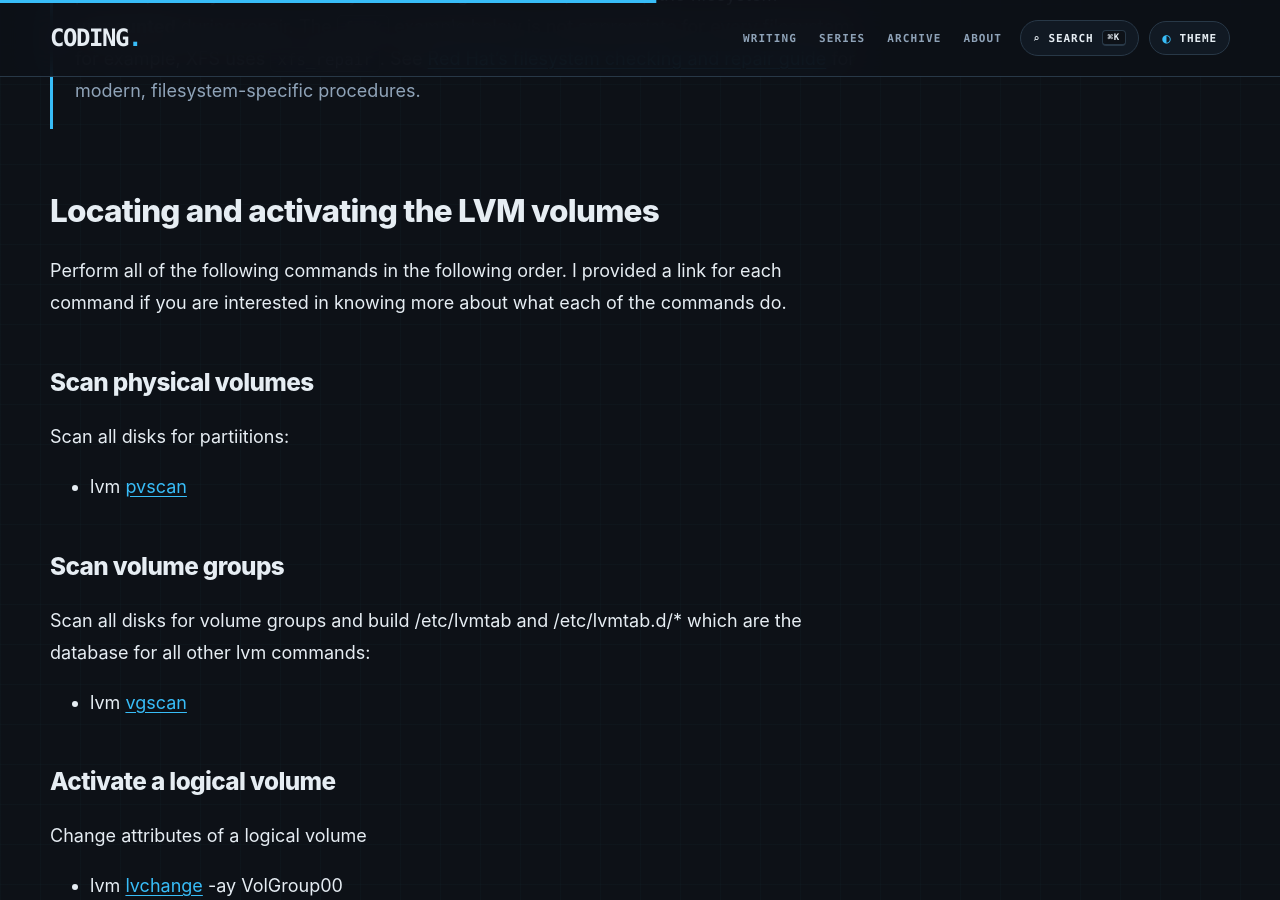
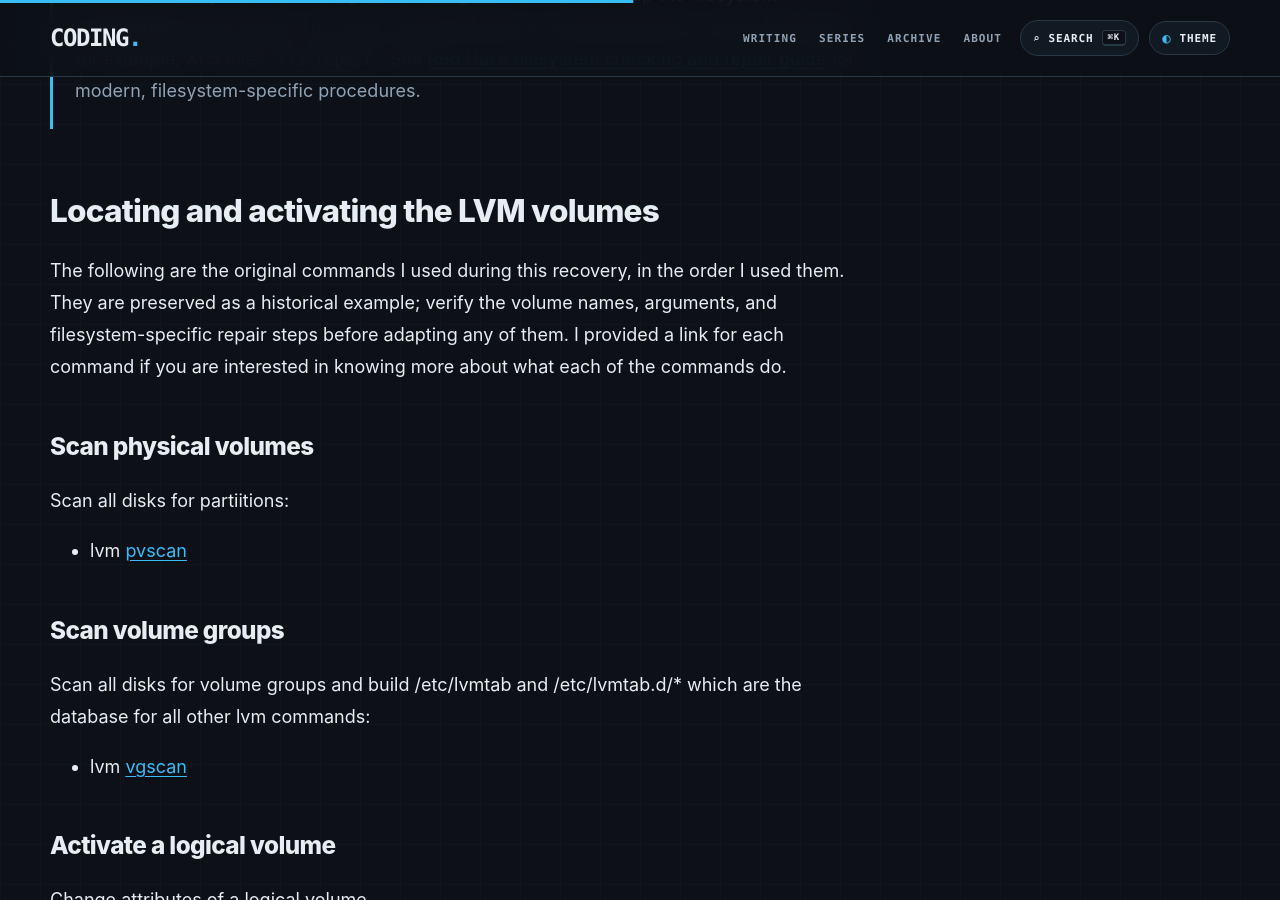
Before and after one commit to infoconex/coding-blog, a Jekyll site: the page built from post/2012/10/12/Running-FSCK-on-an-LVM-(Logical-Volume-Manager)-using-Linux-Rescue-Disk/index.md, in a window 1280 px wide and 900 px high, scrolled down 1596 px. Built offline with Jekyll 4.4.1, drawn with Linux system fonts in a browser that asks for light colours.

Commit message:
Clarify LVM recovery commands are a historical example, not a universal procedure

```diff
--- a/post/2012/10/12/Running-FSCK-on-an-LVM-(Logical-Volume-Manager)-using-Linux-Rescue-Disk/index.md
+++ b/post/2012/10/12/Running-FSCK-on-an-LVM-(Logical-Volume-Manager)-using-Linux-Rescue-Disk/index.md
@@ -24,7 +24,7 @@ Once in I attempted to run `fsck /dev/sda1` but I got an error back indicating i
 
 ## Locating and activating the LVM volumes
 
- Perform all of the following commands in the following order. I provided a link for each command if you are interested in knowing more about what each of the commands do.
+ The following are the original commands I used during this recovery, in the order I used them. They are preserved as a historical example; verify the volume names, arguments, and filesystem-specific repair steps before adapting any of them. I provided a link for each command if you are interested in knowing more about what each of the commands do.
 
 ### Scan physical volumes
 
```
